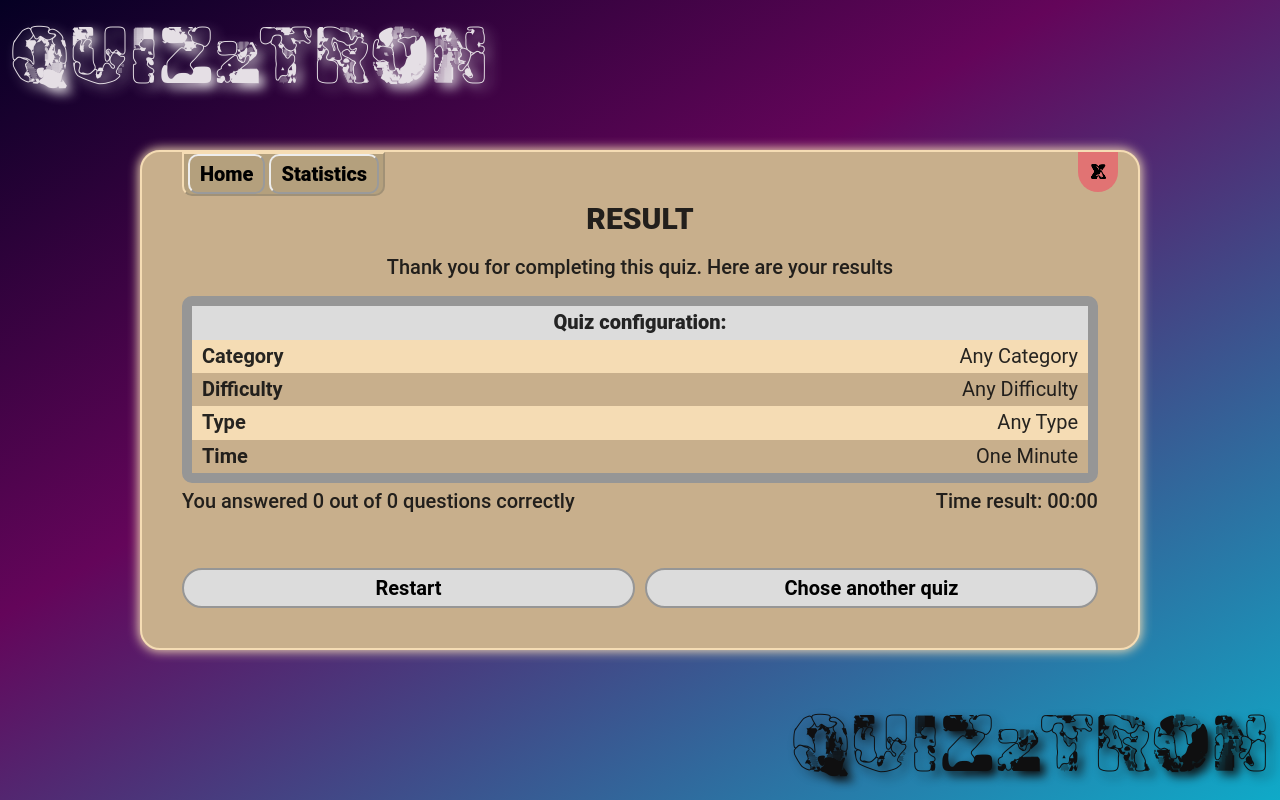
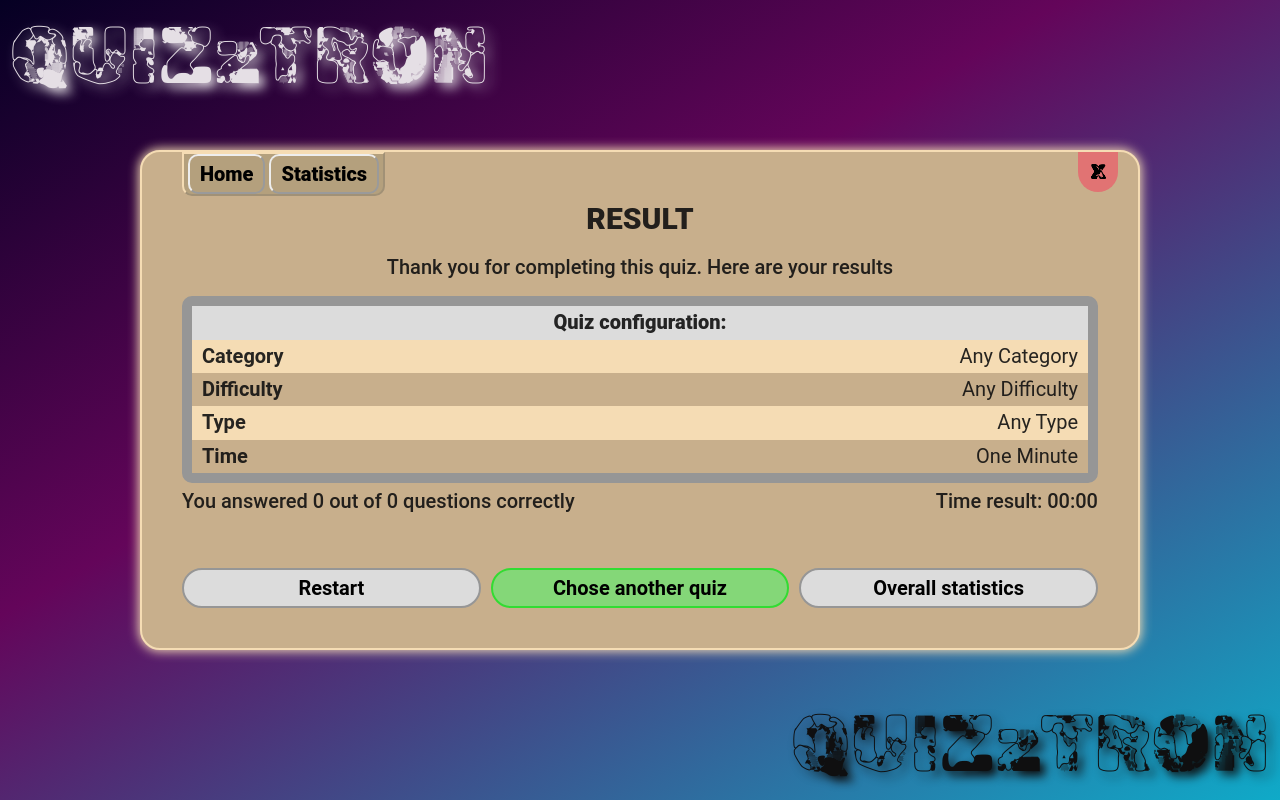
Before and after one commit to RKeyIT/React_01.24, a React (Vite) app: page /result in a window 1280 px wide. Built offline with nearby package versions, Linux system fonts and the light colour scheme.

Commit message:
feat: added button with navigation to statistics from result page

```diff
--- a/src/pages/Result/Result.tsx
+++ b/src/pages/Result/Result.tsx
@@ -56,12 +56,17 @@ export const Result: FC = () => {
     }
 
     dispatch(setGameStartAsTrueAC())
-    navigate(URLS.GAME, { replace: true })
+    navigate(URLS.GAME) // { replace: true }
   }
 
   const onAnotherQuiz = () => {
     dispatch(resetConfigAC())
-    navigate(URLS.HOME, { replace: true })
+    navigate(URLS.HOME) // { replace: true }
+  }
+
+  const onStatistics = () => {
+    dispatch(resetConfigAC())
+    navigate(URLS.STATISTICS) // { replace: true }
   }
 
   return (
@@ -80,7 +85,8 @@ export const Result: FC = () => {
       </div>
       <div className={styles.buttons}>
         <Button callback={onRestart} content="Restart" />
-        <Button callback={onAnotherQuiz} content="Chose another quiz" />
+        <Button callback={onAnotherQuiz} style='green' content="Chose another quiz" />
+        <Button callback={onStatistics} content="Overall statistics" />
       </div>
     </div>
   )
```
